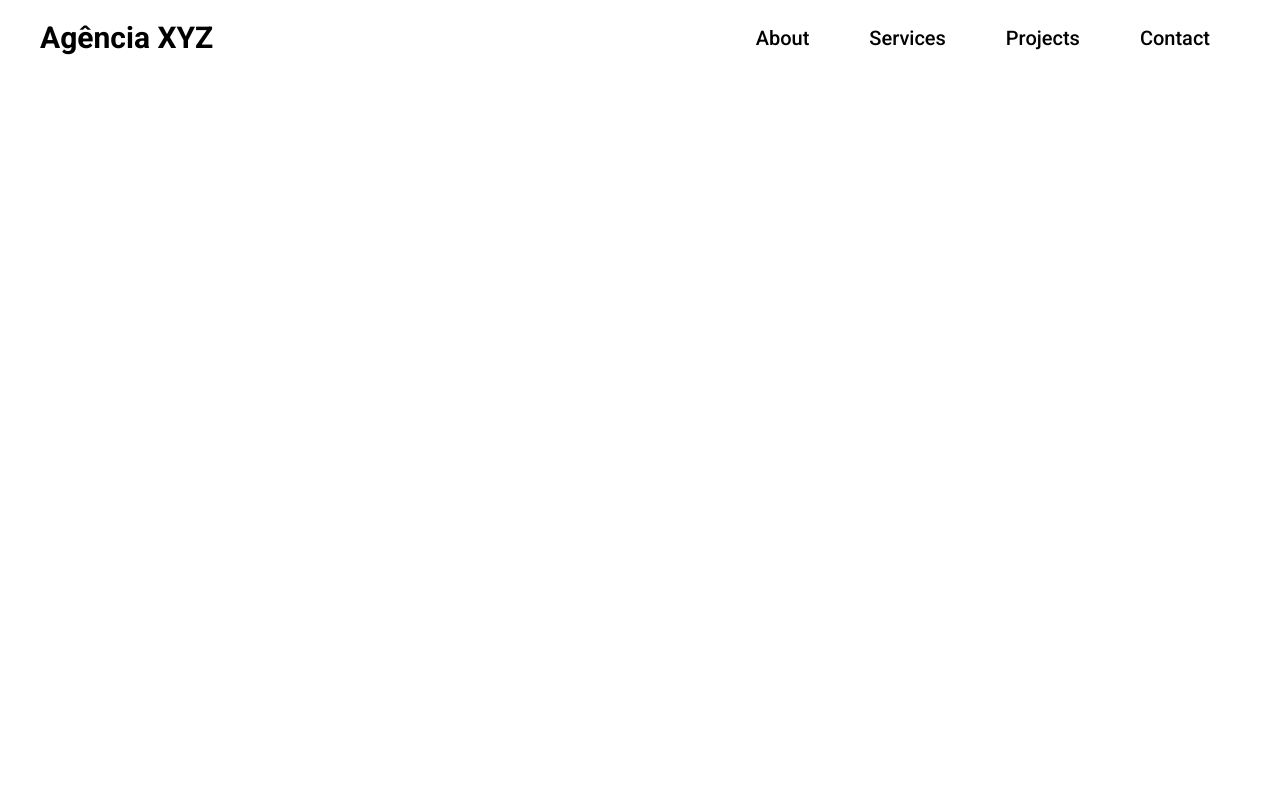
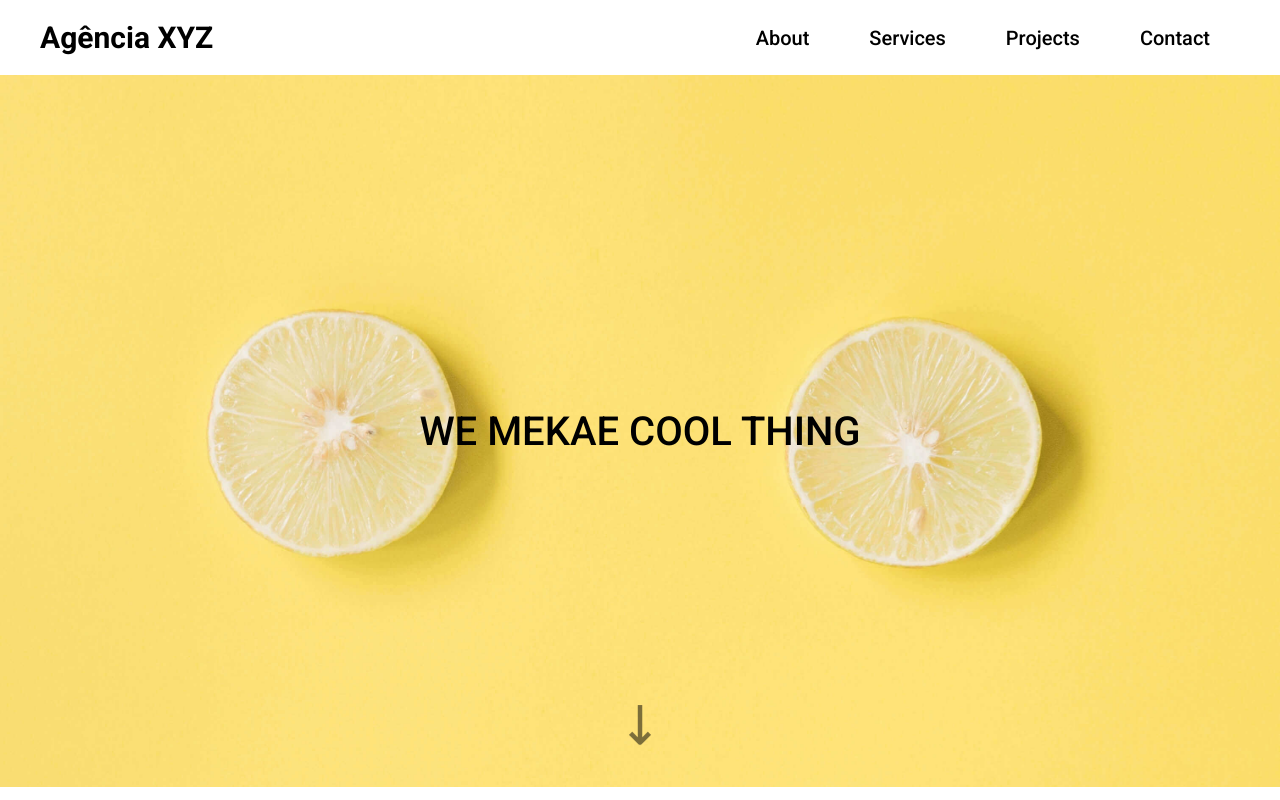
Before and after one commit to Daniel-maycon/landing-page-com-grid-agencia, a plain HTML site: page index.html in a window 1280 px wide. Drawn offline with Linux system fonts and the light colour scheme.

Commit message:
Primeiro painel finalizado, juntamente com uma animação de seta indicando para o usuário descer a página.

```diff
--- a/index.html
+++ b/index.html
@@ -42,7 +42,7 @@
     </header>
 
     <section class="hero">
-
+    <h2>We mekae cool thing</h2>
     </section>
 
     <section class="about">
--- a/src/css/style.css
+++ b/src/css/style.css
@@ -46,8 +46,41 @@ body {
 
 .hero {
     grid-area: hero;
+    height: 89vh;
+    background: url('../images/lemons.jpg') center center no-repeat;
+    background-size: cover;
+    display: flex;
+    justify-content: center;
+    align-items: center;
+    position: relative;
 }
 
+
+.hero h2 {
+    font-weight: 500;
+    text-transform: uppercase;
+    font-size: 4rem;
+}
+
+.hero:after {
+    content: url('../images/seta_preta.png');
+    position: absolute;
+    height: 35px;
+    bottom: 40px;
+    animation: downarrow 0.6s infinite alternate ease-in-out;
+}
+
+@-webkit-keyframes downarrow {
+    0% {-webkit-transform: translateY(0px); opacity: 0.4;}
+    100% {-webkit-transform: translateY(-30px); opacity: 0.9;}
+}
+
+@media(max-width: 425px) {
+    .hero h2 {
+        height: 60vh;
+        font-size: 2.5rem;
+    }
+}
 /* .about */
 
 .about {
```
